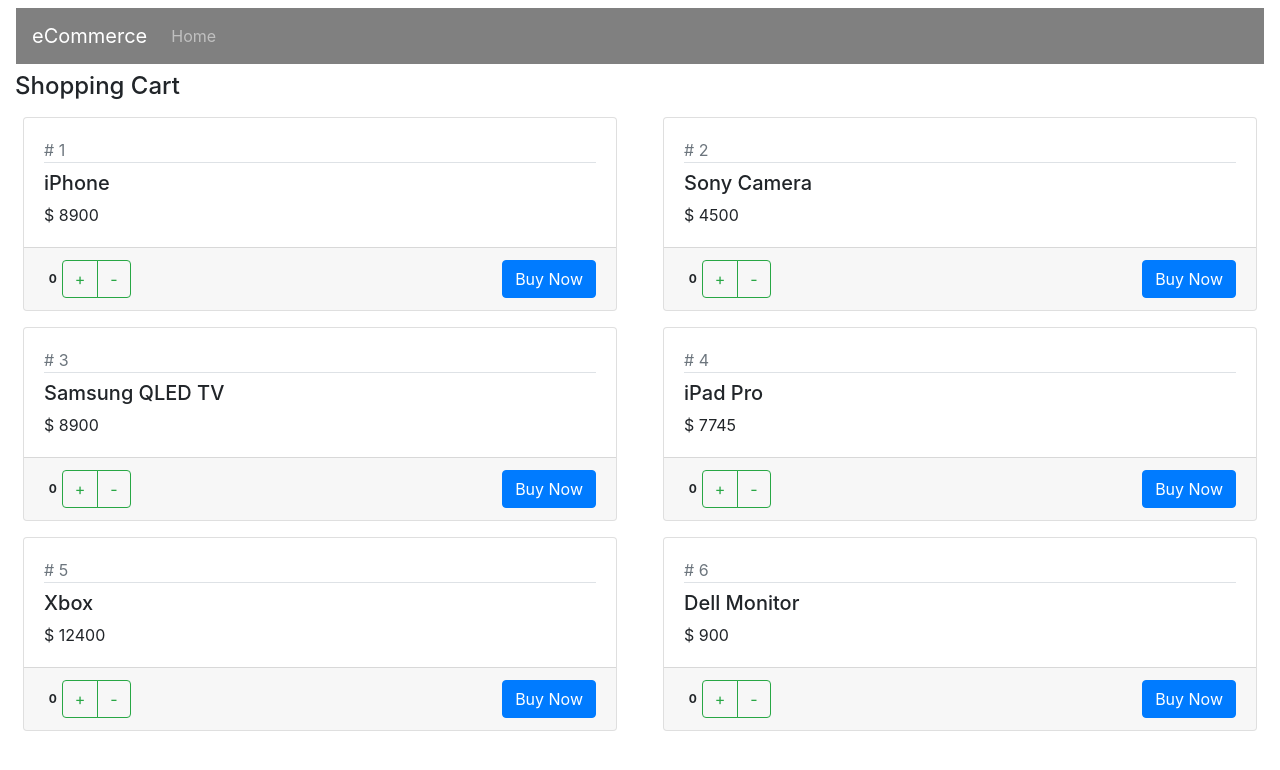
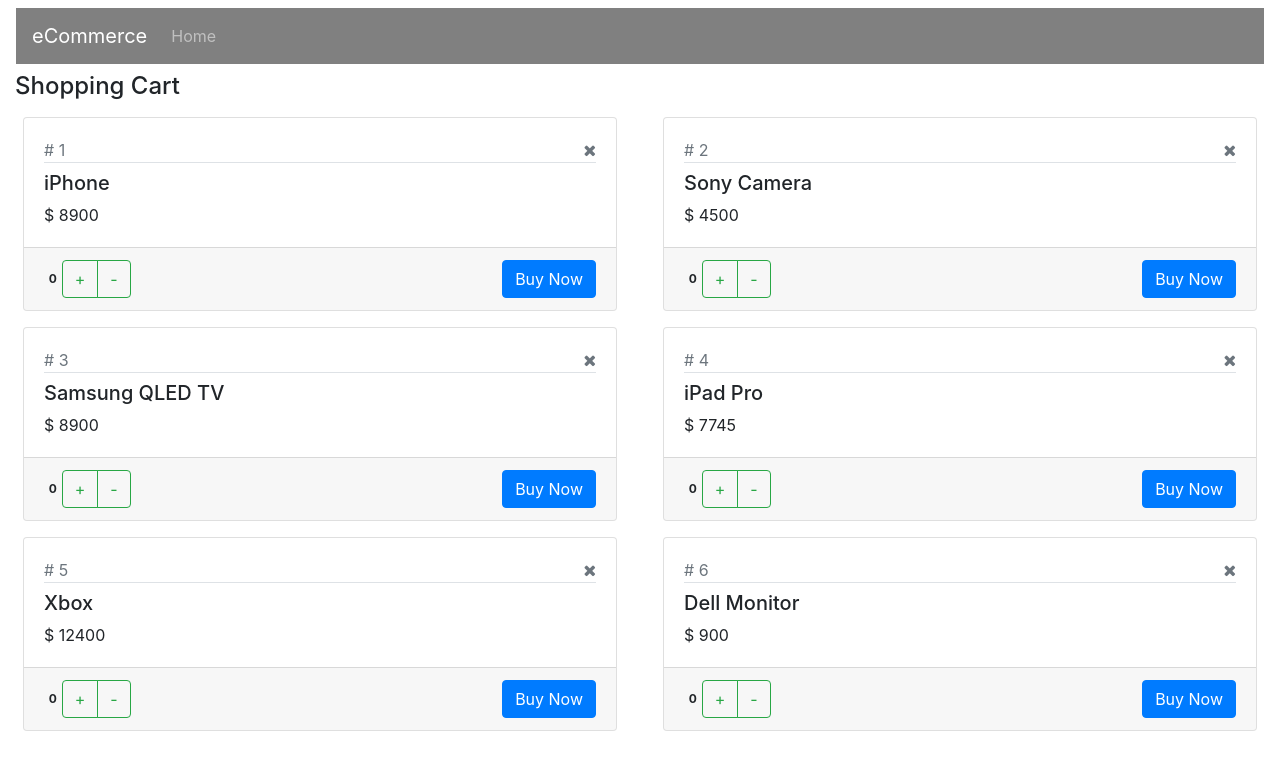
Before and after one commit to kvenkatvarma/ReactRepo, a React (Create React App) app: page / in a window 1280 px wide. Shown: the top 770 px of the page. Built offline with nearby package versions, Linux system fonts and the light colour scheme.

Commit message:
Delete Child Component from PArent Component

```diff
--- a/package.json
+++ b/package.json
@@ -5,6 +5,7 @@
   "dependencies": {
     "bootstrap": "^4.6.2",
     "cra-template": "1.2.0",
+    "font-awesome": "^4.7.0",
     "jquery": "^3.7.1",
     "popper.js": "^1.16.1",
     "react": "^19.0.0",
--- a/src/ShoppingCart.jsx
+++ b/src/ShoppingCart.jsx
@@ -19,7 +19,9 @@
             <div className="row">
                 {
                     this.state.products.map((prod)=>{
-                     return <Product key={prod.id} product={prod} onIncrement={this.handleIncrement} onDecrement={this.handleDecrement}>
+                     return <Product key={prod.id} product={prod} onIncrement={this.handleIncrement} onDecrement={this.handleDecrement}
+                      onDelete={this.handleDelete}
+                     >
                         <button className="btn btn-primary">Buy Now</button>
                      </Product>
                     })
@@ -41,7 +43,7 @@
 
     };
     handleDecrement=(product,minVaue)=>{
-        let allProducts = [...this.state.products];
+     let allProducts = [...this.state.products];
      let index = allProducts.indexOf(product);
 
      if(allProducts[index].quantity > minVaue)
@@ -52,4 +54,15 @@
         })
      }
     };
+    handleDelete=(product)=>{
+        let allProducts = [...this.state.products];
+        let index = allProducts.indexOf(product);
+        if(window.confirm("Are you sure to delete"))
+        {
+            allProducts.splice(index,1);
+            this.setState({
+                products:allProducts
+             });
+        }
+    }
 }
--- a/src/index.css
+++ b/src/index.css
@@ -20,3 +20,6 @@
     color:purple;
     font-size: 25px;
 }
+.hand-icon{
+    cursor: pointer;
+}
--- a/src/index.js
+++ b/src/index.js
@@ -5,6 +5,7 @@
 import "bootstrap/dist/js/bootstrap";
 import "bootstrap/dist/css/bootstrap.css";
 import "./index.css";
+import "font-awesome/css/font-awesome.css"
 import App from './App';
 const root = ReactDOM.createRoot(document.getElementById('root'));
 root.render(
--- a/src/product.jsx
+++ b/src/product.jsx
@@ -8,7 +8,13 @@
             <div className="col-lg-6">
                 <div className="card m-2">
                 <div className="card-body">
-                        <div className="text-muted"># {this.state.product.id}</div>
+                        <div className="text-muted"># {this.state.product.id}
+                            <span className="pull-right hand-icon" onClick={()=>{
+                                this.props.onDelete(this.state.product);
+                            }}>
+                                <i className="fa fa-times"></i>
+                            </span>
+                        </div>
                         <h5 className="pt-2 border-top">{this.state.product.productName}</h5>
                         <div>$ {this.state.product.price}</div>
                 </div>
```
Also changed, not shown: 1 other file (tests, documents, lock files or other folders).
